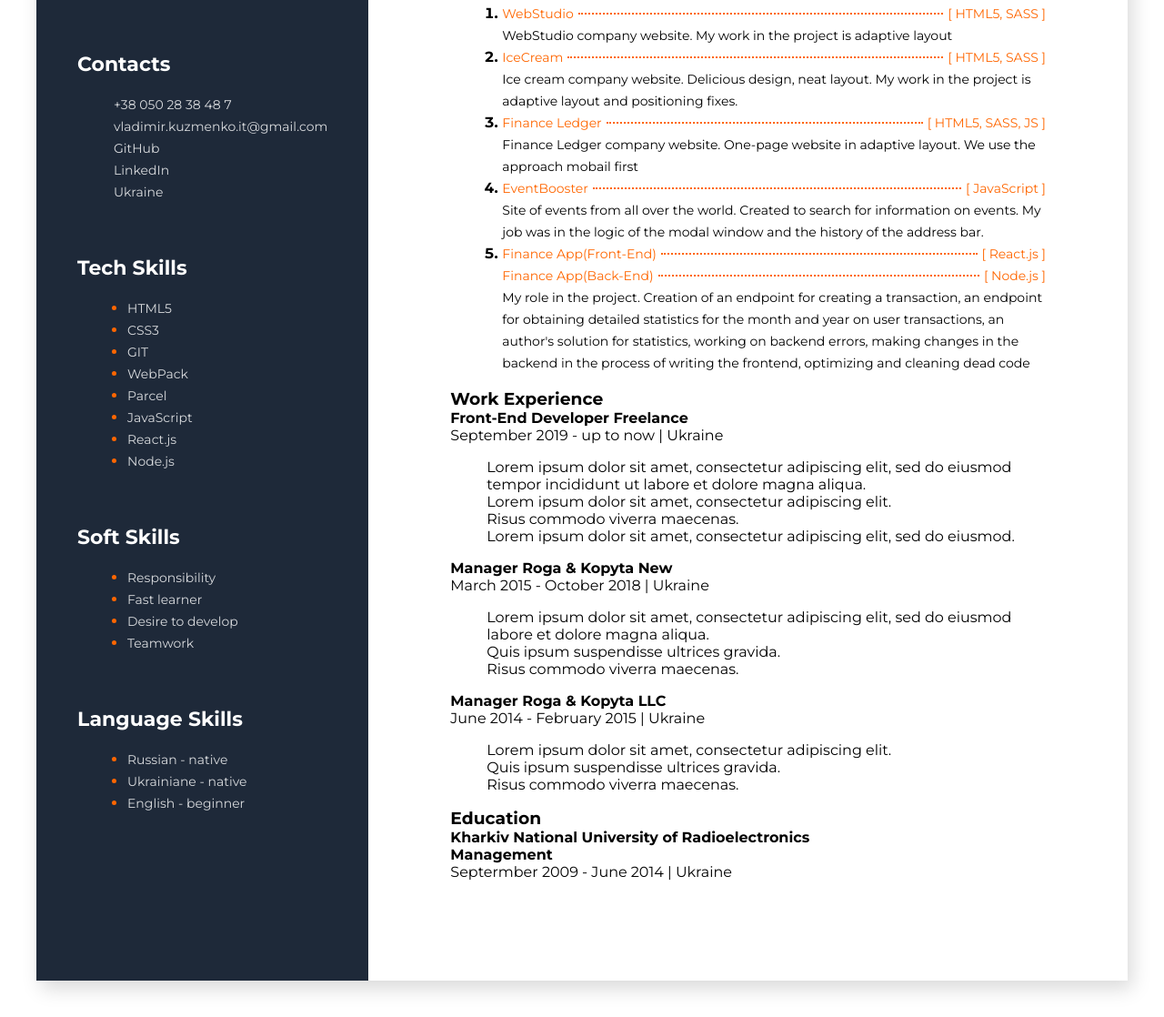
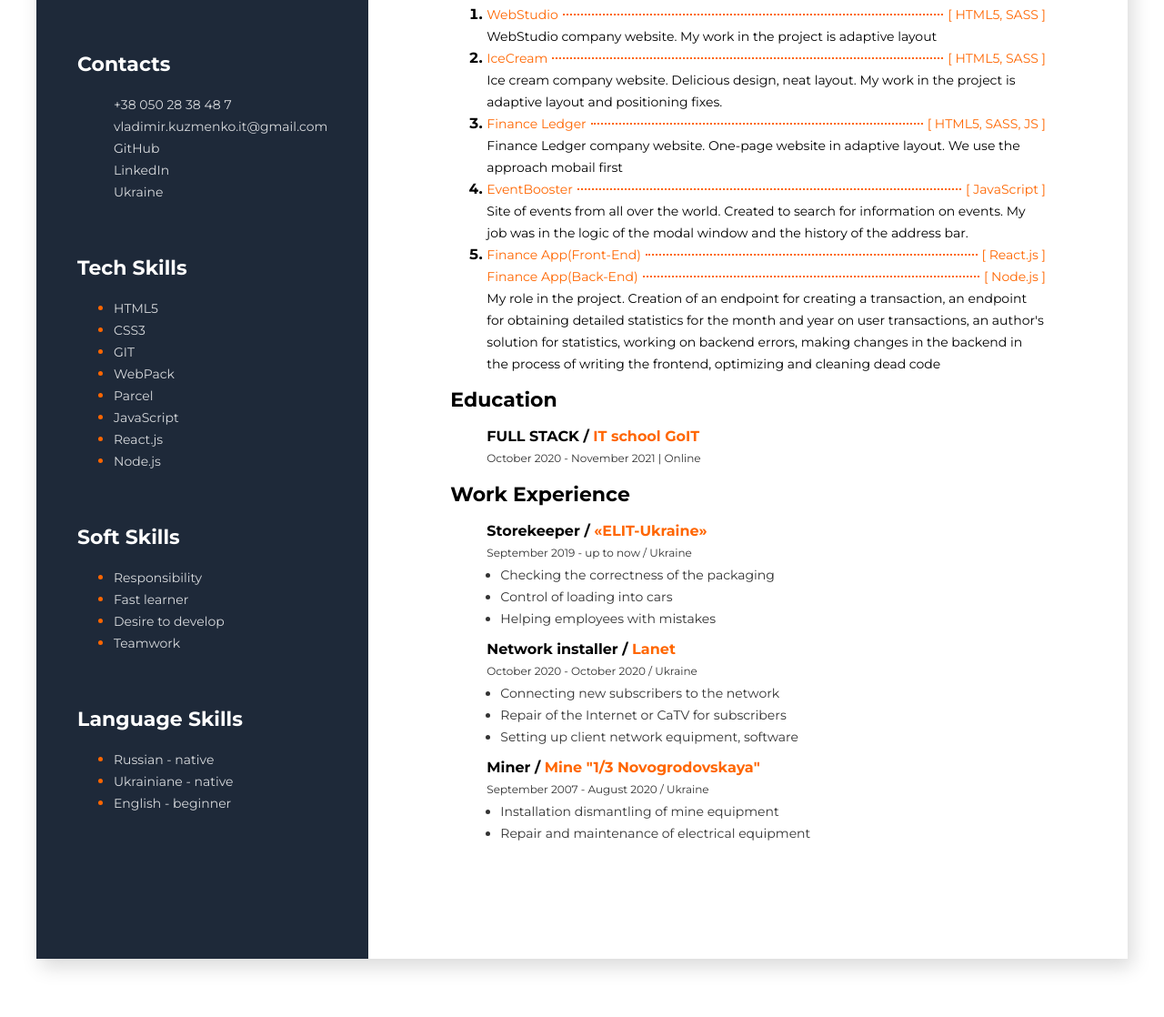
Before and after one commit to Kuzmenko-V/Resume, a website built with Parcel: page src/index.html in a window 1280 px wide. Shown: the part 509-1627 px from the top of the page at 91% size. After the commit the page ends 1603 px from the top, so only its background shows below. Built offline with nearby package versions, Linux system fonts and the light colour scheme.

Commit message:
05.03.2022

```diff
--- a/src/index.html
+++ b/src/index.html
@@ -25,10 +25,10 @@
         <include src="./parts/basic-info.html"></include>
         <!-- progect container-->
         <include src="./parts/progects.html"></include>
+        <!-- Education -->
+        <include src="./parts/education.html"></include>
         <!-- Work Experience -->
         <include src="./parts/work-experience.html"></include>
-        <!-- Education -->
-        <include src="./parts/education.html"></include>
       </div>
     </div>
     <script type="module" src="./index.js"></script>
--- a/src/parts/basic-info.html
+++ b/src/parts/basic-info.html
@@ -1,9 +1,11 @@
 <div class="basic-info">
-    <h2 class="profession">Junior Full-Stack Developer</h2>
-    <h1 class="name">Vladimir Kyzmenko</h1>
-    <p class="discription">I am a Junior Full-Stack developer. I focus on JS, React, Node.js. My English -
-      beginner but I take courses to study it. I have a great desire to develop in the
-      IT industry. Practice and work for the result are important for me. I want
-      to develop websites and applications that make life easier for people.
-      </p>
-  </div>
+  <h2 class="profession">Junior Full-Stack Developer</h2>
+  <h1 class="name">Vladimir Kuzmenko</h1>
+  <p class="discription">
+    I am a Junior Full-Stack developer. I focus on JS, React, Node.js. My
+    English - beginner but I take courses to study it. I have a great desire to
+    develop in the IT industry. Practice and work for the result are important
+    for me. I want to develop websites and applications that make life easier
+    for people.
+  </p>
+</div>
--- a/src/parts/education.html
+++ b/src/parts/education.html
@@ -1,14 +1,13 @@
-<div>
-    <h3 class="about-me-title">Education</h3>
+<div class="info-part">
+  <h3 class="title-info-part">Education</h3>
+  <ul>
     <!-- first Education-->
-    <div>
-        <h4 class="education-title">
-            Kharkiv National University of Radioelectronics
-        </h4>
-        <h4 class="education-prof">Management</h4>
-        <span class="education-time">Septermber 2009 - June 2014
-            <span class="education-div">|</span>
-            Ukraine
-        </span>
-    </div>
+    <li>
+      <h4 class="title-profession">
+        FULL STACK /
+        <a class="title-company" href="https://goit.ua/">IT school GoIT</a>
+      </h4>
+      <span class="profession-time">October 2020 - November 2021 | Online</span>
+    </li>
+  </ul>
 </div>
--- a/src/parts/work-experience.html
+++ b/src/parts/work-experience.html
@@ -1,44 +1,44 @@
 <div>
-    <h3 class="about-me-title">Work Experience</h3>
+  <h3 class="title-info-part">Work Experience</h3>
+  <ul>
     <!-- compani 1-->
-    <div>
-        <h4 class="profession-title">Front-End Developer
-            <span class="profession-company">Freelance</span></h4>
-        <span class="profession-time">September 2019 - up to now <span class="pro-div">|</span> Ukraine</span>
-        <ul class="profession-duties">
-            <li>Lorem ipsum dolor sit amet, consectetur adipiscing elit, sed do eiusmod tempor incididunt ut labore et dolore magna aliqua.</li>
-            <li>Lorem ipsum dolor sit amet, consectetur adipiscing elit.</li>
-            <li>Risus commodo viverra maecenas.</li>
-            <li>Lorem ipsum dolor sit amet, consectetur adipiscing elit, sed do eiusmod.</li>
-
-        </ul>
-    </div>
+    <li>
+      <h4 class="title-profession">
+        Storekeeper / <span class="title-company">«ELIT-Ukraine»</span>
+      </h4>
+      <span class="profession-time">September 2019 - up to now / Ukraine</span>
+      <ul class="profession-duties discription">
+        <li>Сhecking the correctness of the packaging</li>
+        <li>Сontrol of loading into cars</li>
+        <li>Helping employees with mistakes</li>
+      </ul>
+    </li>
     <!-- compani 2-->
-    <div>
-        <h4 class="profession-title">Manager
-            <span class="profession-company">Roga &amp; Kopyta New</span></h4>
-        <span class="profession-time">March 2015 - October 2018 <span class="pro-div">|</span> Ukraine</span>
-        <ul class="profession-duties">
-            <li>Lorem ipsum dolor sit amet, consectetur adipiscing elit, sed do eiusmod labore et dolore magna aliqua.</li>
-            <li>Quis ipsum suspendisse ultrices gravida.</li>
-            <li>Risus commodo viverra maecenas.</li>
-
-        </ul>
-    </div>
+    <li>
+      <h4 class="title-profession">
+        Network installer / <span class="title-company">Lanet</span>
+      </h4>
+      <span class="profession-time"
+        >October 2020 - October 2020 / Ukraine
+      </span>
+      <ul class="profession-duties discription">
+        <li>Connecting new subscribers to the network</li>
+        <li>Repair of the Internet or CaTV for subscribers</li>
+        <li>Setting up client network equipment, software</li>
+      </ul>
+    </li>
     <!-- compani 3-->
-    <div>
-        <h4 class="profession-title">Manager
-            <span class="profession-company">
-                Roga &amp; Kopyta LLC</span>
-            </h4>
-        <span class="profession-time">June 2014 - February 2015
-            <span class="pro-div">|</span> Ukraine
-        </span>
-        <ul class="profession-duties">
-            <li>Lorem ipsum dolor sit amet, consectetur adipiscing elit.</li>
-            <li>Quis ipsum suspendisse ultrices gravida.</li>
-            <li>Risus commodo viverra maecenas. </li>
-        </ul>
-    </div>
-
+    <li>
+      <h4 class="title-profession">
+        Miner / <span class="title-company">Mine "1/3 Novogrodovskaya"</span>
+      </h4>
+      <span class="profession-time"
+        >September 2007 - August 2020 / Ukraine
+      </span>
+      <ul class="profession-duties discription">
+        <li>Installation dismantling of mine equipment</li>
+        <li>Repair and maintenance of electrical equipment</li>
+      </ul>
+    </li>
+  </ul>
 </div>
--- a/src/sass/components/_info.scss
+++ b/src/sass/components/_info.scss
@@ -1,14 +1,15 @@
-.info { color: $title-color;
+.info {
+  color: $title-color;
   padding-left: 90px;
   padding-right: 90px;
   padding-top: 110px;
   padding-bottom: 110px;
 }
 .profession {
-    font-size: 14px;
   font-weight: 700;
+  font-size: 16px;
   line-height: 24px;
-margin-bottom: 23px;
+  margin-bottom: 24px;
 }
 .name {
   font-size: 45px;
@@ -16,11 +17,14 @@ margin-bottom: 23px;
   line-height: 89px;
   margin-bottom: 25px;
 }
-.discription { font-size: 14px;
+.discription {
+  font-size: 14px;
   font-weight: 400;
   line-height: 24px;
 }
-.basic-info {margin-bottom: 65px;}
+.basic-info {
+  margin-bottom: 65px;
+}
 .title-info-part {
   font-size: 22px;
   font-weight: 700;
@@ -29,9 +33,8 @@ margin-bottom: 23px;
 }
 .project-list {
   font-weight: 700;
-    margin-left: 17px;
 }
-.project-link{
+.project-link {
   width: 100%;
   display: flex;
   justify-content: space-between;
@@ -41,8 +44,36 @@ margin-bottom: 23px;
   font-weight: 400;
   line-height: 24px;
 }
-.line {margin: 0px 5px;
+.line {
+  margin: 0px 5px;
   flex: 2 1 auto;
   height: 0px;
   border-bottom: 2px dotted $accent-color;
 }
+.info-part {
+  margin-bottom: 15px;
+}
+.title-profession {
+  color: $title-color;
+  font-size: 16px;
+  font-weight: 700;
+  line-height: 24px;
+}
+.title-company {
+  color: $accent-color;
+}
+.profession-time {
+  color: $text-color;
+  font-size: 12px;
+  font-weight: 400;
+  line-height: 24px;
+}
+.profession-duties {
+  color: $text-color;
+  padding-left: 15px;
+  margin-bottom: 10px;
+  list-style: disc;
+  &::marker {
+    color: $accent-color;
+  }
+}
--- a/src/sass/components/_sidebar.scss
+++ b/src/sass/components/_sidebar.scss
@@ -1,11 +1,9 @@
-.sidebar
-{
+.sidebar {
   background: #1e2939;
   width: 370px;
   padding: 40px 5px;
 }
-.photo
-{
+.photo {
   width: 360px;
   margin-bottom: 60px;
 }
@@ -29,7 +27,7 @@
 }
 .list-item-sidebar-part {
   list-style: disc;
-    margin-left: 15px;
-    &::marker {color: $accent-color;}
-
+  &::marker {
+    color: $accent-color;
   }
+}
--- a/src/sass/components/style.css
+++ /dev/null
@@ -1,70 +0,0 @@
-
-
-.tech-name
-{
-
-    font-size: 14px;
-    font-weight: 400;
-    line-height: 24px;
-}
-.dots
-{
-    color: #a8a8a8;
-    font-weight: 100;
-}
-
-.project-cont
-{
-    margin-bottom: 55px;
-}
-.profession-title{
-    font-size: 16px;
-    font-weight: 700;
-    line-height: 24px;
-    margin-top: 10px;
-    margin-bottom: 15px;
-}
-.profession-company{
-    color: #ff7113;
-}
-.profession-time{
-    color: #a8a8a8;
-    font-size: 12px;
-    font-weight: 400;
-    line-height: 24px;
-}
-.pro-div{
-    color: #000000;
-}
-.profession-duties{
-    margin-top: 14px;
-    color: #595959;
-    font-size: 14px;
-    font-weight: 400;
-    line-height: 24px;
-    margin-left: 15px;
-    margin-bottom: 30px;
-}
-.education-title{
-    color: #ff6b08;
-    font-size: 16px;
-    font-weight: 700;
-    line-height: 24px;
-    margin-top: 10px;
-    margin-bottom: 15px;
-}
-.education-prof{
-    font-size: 14px;
-    font-weight: 700;
-    line-height: 24px;
-    margin-bottom: 15px;
-}
-.education-time{
-    color: #a8a8a8;
-    font-size: 12px;
-    font-weight: 400;
-    line-height: 24px;
-}
-.education-div{
-    color: #000000;
-}
```
Lines whose indentation alone changed are shown as unchanged.
